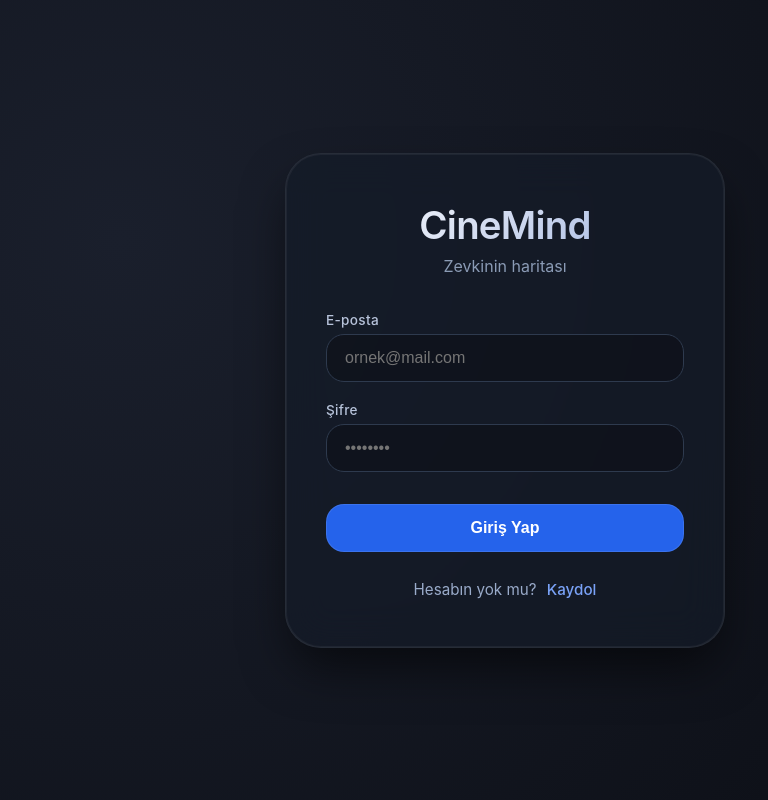
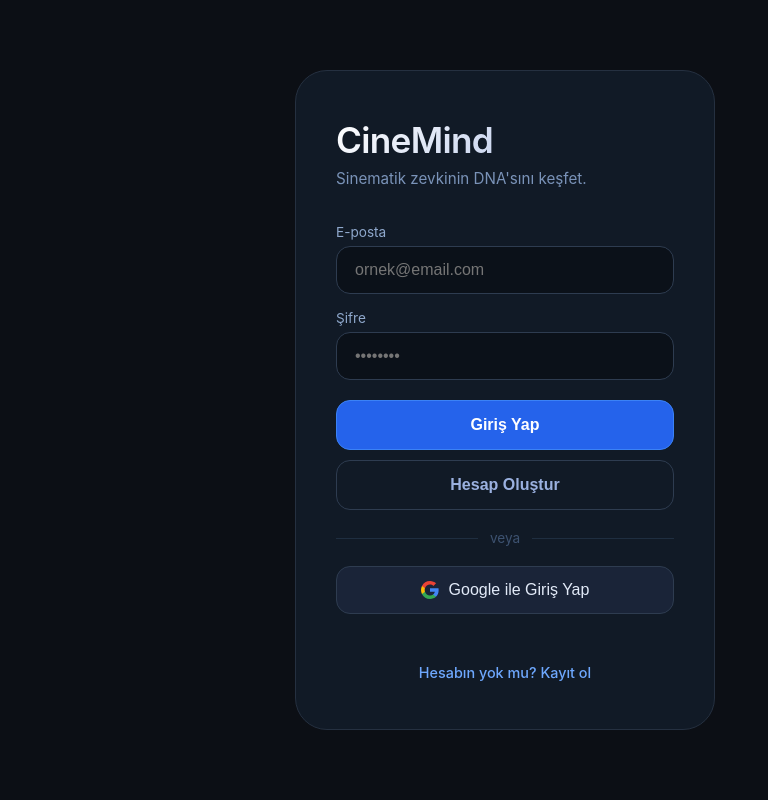
Before and after one commit to nexadigitalofficial/CineMind, a Flask app: page / in a window 1280 px wide. Shown: the whole page, without its empty margins (135-903 px from the left). Run offline with Flask 3, Linux system fonts and the light colour scheme; parts of the project's set-up code (start-up, migrations or seed data) failed here and were passed over; some libraries are stand-ins or nearby versions.

Commit message:
Update login.html

```diff
--- a/templates/login.html
+++ b/templates/login.html
@@ -4,243 +4,196 @@
     <meta charset="UTF-8">
     <meta name="viewport" content="width=device-width, initial-scale=1.0">
     <title>CineMind · Giriş</title>
-    <!-- Firebase JS SDK -->
     <script src="https://www.gstatic.com/firebasejs/9.22.0/firebase-app-compat.js"></script>
     <script src="https://www.gstatic.com/firebasejs/9.22.0/firebase-auth-compat.js"></script>
     <style>
-        * {
-            margin: 0;
-            padding: 0;
-            box-sizing: border-box;
-        }
+        * { margin: 0; padding: 0; box-sizing: border-box; }
         body {
-            font-family: -apple-system, BlinkMacSystemFont, 'Segoe UI', Roboto, Helvetica, sans-serif;
-            background: radial-gradient(circle at 20% 30%, #1a1f2c, #0a0c12);
+            font-family: -apple-system, BlinkMacSystemFont, 'Segoe UI', Roboto, sans-serif;
+            background: #0c0f15;
+            color: #edf2fb;
             min-height: 100vh;
             display: flex;
             align-items: center;
             justify-content: center;
-            color: #ffffff;
-            padding: 20px;
         }
-        .glass-card {
-            background: rgba(20, 28, 40, 0.7);
-            backdrop-filter: blur(20px);
-            -webkit-backdrop-filter: blur(20px);
-            border-radius: 36px;
+        .login-card {
+            background: #111a26;
+            border: 1px solid #253040;
+            border-radius: 32px;
             padding: 48px 40px;
             width: 100%;
-            max-width: 440px;
-            box-shadow: 0 25px 50px -8px rgba(0,0,0,0.6), 0 0 0 1px rgba(255,255,255,0.05) inset;
-            border: 1px solid rgba(255,255,255,0.08);
+            max-width: 420px;
         }
         .logo {
-            font-size: 2.4rem;
+            font-size: 2.2rem;
             font-weight: 600;
             letter-spacing: -0.02em;
-            margin-bottom: 8px;
-            background: linear-gradient(135deg, #ffffff, #a0b4e0);
+            background: linear-gradient(135deg, #ffffff, #9bb1e0);
             -webkit-background-clip: text;
             background-clip: text;
             color: transparent;
-            text-align: center;
+            margin-bottom: 8px;
         }
-        .sub {
-            text-align: center;
-            color: #8b9bb5;
-            margin-bottom: 36px;
-            font-size: 1rem;
-        }
-        .input-field {
-            margin-bottom: 20px;
-        }
-        .input-field label {
-            display: block;
-            font-size: 0.85rem;
-            font-weight: 500;
-            color: #b7c3da;
-            margin-bottom: 6px;
-            letter-spacing: 0.3px;
-        }
-        .input-field input {
+        .tagline { font-size: 0.95rem; color: #7a93b8; margin-bottom: 36px; }
+        .form-group { margin-bottom: 16px; }
+        label { display: block; font-size: 0.85rem; color: #8fa8cc; margin-bottom: 6px; }
+        input {
             width: 100%;
-            background: rgba(0,0,0,0.25);
-            border: 1.5px solid #2e3a4e;
-            border-radius: 18px;
+            background: #0b1119;
+            border: 1.5px solid #2e3c50;
+            border-radius: 14px;
             padding: 14px 18px;
             font-size: 1rem;
             color: white;
             outline: none;
-            transition: border 0.2s, box-shadow 0.2s;
+            transition: border-color 0.15s;
         }
-        .input-field input:focus {
-            border-color: #4f7df3;
-            box-shadow: 0 0 0 3px rgba(79, 125, 243, 0.15);
-        }
+        input:focus { border-color: #3b82f6; }
         .btn {
             width: 100%;
-            background: #2563eb;
-            border: none;
-            border-radius: 18px;
-            padding: 14px;
+            padding: 15px;
+            border-radius: 14px;
             font-size: 1rem;
             font-weight: 600;
-            color: white;
             cursor: pointer;
+            border: none;
             transition: all 0.15s;
-            margin-top: 12px;
-            border: 1px solid rgba(255,255,255,0.1);
+            margin-top: 4px;
         }
-        .btn:hover {
-            background: #1d4ed8;
-            transform: scale(0.99);
+        .btn-primary { background: #2563eb; color: white; border: 1px solid #3b82f6; }
+        .btn-primary:hover { background: #1d4ed8; }
+        .btn-secondary {
+            background: transparent;
+            color: #9bb1e0;
+            border: 1.5px solid #2e3c50;
+            margin-top: 10px;
         }
-        .btn.secondary {
-            background: transparent;
-            border: 1.5px solid #334155;
-            margin-top: 12px;
+        .btn-secondary:hover { background: #1a2438; }
+        .divider {
+            display: flex; align-items: center; gap: 12px;
+            margin: 20px 0; color: #3d5270; font-size: 0.85rem;
         }
-        .btn.secondary:hover {
-            background: rgba(255,255,255,0.03);
+        .divider::before, .divider::after {
+            content: ''; flex: 1; height: 1px; background: #1f2e40;
         }
-        .error-msg {
-            color: #f87171;
-            font-size: 0.9rem;
-            margin-top: 8px;
-            text-align: center;
+        .btn-google {
+            width: 100%; padding: 14px; border-radius: 14px;
+            background: #1a2438; border: 1.5px solid #2e3c50;
+            color: #e2eaf8; font-size: 1rem; font-weight: 500;
+            cursor: pointer; display: flex; align-items: center;
+            justify-content: center; gap: 10px; transition: all 0.15s;
         }
-        .toggle-text {
-            text-align: center;
-            margin-top: 28px;
-            color: #9aabca;
-            font-size: 0.95rem;
-        }
-        .toggle-link {
-            color: #7aa2f7;
-            cursor: pointer;
-            font-weight: 500;
-            margin-left: 6px;
-        }
+        .btn-google:hover { background: #1f2e47; border-color: #3b82f6; }
+        .toggle-link { text-align: center; margin-top: 18px; font-size: 0.9rem; color: #6b88b0; }
+        .toggle-link span { color: #6ea8fe; cursor: pointer; font-weight: 500; }
+        .toggle-link span:hover { text-decoration: underline; }
+        #statusMsg { margin-top: 12px; font-size: 0.9rem; min-height: 20px; text-align: center; }
+        .error { color: #f87171; }
+        .success { color: #4ade80; }
     </style>
 </head>
 <body>
-<div class="glass-card">
+<div class="login-card">
     <div class="logo">CineMind</div>
-    <div class="sub">Zevkinin haritası</div>
+    <div class="tagline">Sinematik zevkinin DNA'sını keşfet.</div>
 
-    <div id="loginForm">
-        <div class="input-field">
+    <div class="form-group">
         <label>E-posta</label>
-            <input type="email" id="loginEmail" placeholder="ornek@mail.com" autocomplete="email">
+        <input type="email" id="emailInput" placeholder="ornek@email.com" autocomplete="email">
     </div>
-        <div class="input-field">
+    <div class="form-group">
         <label>Şifre</label>
-            <input type="password" id="loginPassword" placeholder="••••••••" autocomplete="current-password">
-        </div>
-        <button class="btn" id="loginBtn">Giriş Yap</button>
+        <input type="password" id="passInput" placeholder="••••••••" autocomplete="current-password">
     </div>
 
-    <div id="signupForm" style="display: none;">
-        <div class="input-field">
-            <label>E-posta</label>
-            <input type="email" id="signupEmail" placeholder="ornek@mail.com">
-        </div>
-        <div class="input-field">
-            <label>Şifre</label>
-            <input type="password" id="signupPassword" placeholder="••••••••">
-        </div>
-        <button class="btn" id="signupBtn">Kaydol</button>
-    </div>
+    <button class="btn btn-primary" id="loginBtn">Giriş Yap</button>
+    <button class="btn btn-secondary" id="registerBtn">Hesap Oluştur</button>
 
-    <div id="errorMsg" class="error-msg"></div>
+    <div class="divider">veya</div>
 
-    <div class="toggle-text">
-        <span id="toggleMessage">Hesabın yok mu?</span>
-        <span class="toggle-link" id="toggleLink">Kaydol</span>
+    <button class="btn-google" id="googleBtn">
+        <svg width="18" height="18" viewBox="0 0 18 18">
+            <path fill="#4285F4" d="M17.64 9.2c0-.637-.057-1.251-.164-1.84H9v3.481h4.844c-.209 1.125-.843 2.078-1.796 2.717v2.258h2.908c1.702-1.567 2.684-3.874 2.684-6.615z"/>
+            <path fill="#34A853" d="M9 18c2.43 0 4.467-.806 5.956-2.18l-2.908-2.259c-.806.54-1.837.86-3.048.86-2.344 0-4.328-1.584-5.036-3.711H.957v2.332A8.997 8.997 0 0 0 9 18z"/>
+            <path fill="#FBBC05" d="M3.964 10.71A5.41 5.41 0 0 1 3.682 9c0-.593.102-1.17.282-1.71V4.958H.957A8.996 8.996 0 0 0 0 9c0 1.452.348 2.827.957 4.042l3.007-2.332z"/>
+            <path fill="#EA4335" d="M9 3.58c1.321 0 2.508.454 3.44 1.345l2.582-2.58C13.463.891 11.426 0 9 0A8.997 8.997 0 0 0 .957 4.958L3.964 7.29C4.672 5.163 6.656 3.58 9 3.58z"/>
+        </svg>
+        Google ile Giriş Yap
+    </button>
+
+    <div id="statusMsg"></div>
+    <div class="toggle-link">
+        <span id="toggleText">Hesabın yok mu? <span id="toggleLink">Kayıt ol</span></span>
     </div>
 </div>
 
 <script>
-    // Firebase yapılandırması - KENDİ BİLGİLERİNİZLE DEĞİŞTİRİN
     const firebaseConfig = {
         apiKey: "AIzaSyA4sliX6WakLaE5mj1WsLliV8VOSDSY__w",
         authDomain: "cinemind-96f2c.firebaseapp.com",
         projectId: "cinemind-96f2c",
         storageBucket: "cinemind-96f2c.firebasestorage.app",
         messagingSenderId: "126711652018",
-  appId: "1:126711652018:web:1ab75aaa549719b32973ab",
-  measurementId: "G-VPXK2K1KMQ"
+        appId: "1:126711652018:web:1ab75aaa549719b32973ab"
     };
 
     firebase.initializeApp(firebaseConfig);
     const auth = firebase.auth();
 
-    // UI elementleri
-    const loginForm = document.getElementById('loginForm');
-    const signupForm = document.getElementById('signupForm');
-    const toggleLink = document.getElementById('toggleLink');
-    const toggleMessage = document.getElementById('toggleMessage');
-    const errorMsg = document.getElementById('errorMsg');
+    auth.onAuthStateChanged(user => {
+        if (user) window.location.href = '/dashboard';
+    });
 
-    let isLogin = true;
+    let isRegister = false;
+    const statusMsg = document.getElementById('statusMsg');
 
-    function toggleMode() {
-        isLogin = !isLogin;
-        if (isLogin) {
-            loginForm.style.display = 'block';
-            signupForm.style.display = 'none';
-            toggleMessage.innerText = 'Hesabın yok mu?';
-            toggleLink.innerText = 'Kaydol';
-        } else {
-            loginForm.style.display = 'none';
-            signupForm.style.display = 'block';
-            toggleMessage.innerText = 'Zaten hesabın var mı?';
-            toggleLink.innerText = 'Giriş Yap';
-        }
-        errorMsg.innerText = '';
+    function setStatus(msg, type = '') {
+        statusMsg.innerText = msg;
+        statusMsg.className = type;
     }
 
-    toggleLink.addEventListener('click', toggleMode);
-
-    // Giriş
     document.getElementById('loginBtn').addEventListener('click', async () => {
-        const email = document.getElementById('loginEmail').value.trim();
-        const pass = document.getElementById('loginPassword').value;
-        errorMsg.innerText = '';
+        const email = document.getElementById('emailInput').value.trim();
+        const pass = document.getElementById('passInput').value;
+        if (!email || !pass) { setStatus('E-posta ve şifre gerekli.', 'error'); return; }
         try {
+            if (isRegister) {
+                await auth.createUserWithEmailAndPassword(email, pass);
+                setStatus('Hesap oluşturuldu!', 'success');
+            } else {
                 await auth.signInWithEmailAndPassword(email, pass);
-            window.location.href = '/dashboard';
+            }
         } catch (e) {
-            errorMsg.innerText = e.message;
+            const msgs = {
+                'auth/user-not-found': 'Kullanıcı bulunamadı.',
+                'auth/wrong-password': 'Yanlış şifre.',
+                'auth/email-already-in-use': 'Bu e-posta zaten kayıtlı.',
+                'auth/weak-password': 'Şifre en az 6 karakter olmalı.',
+                'auth/invalid-email': 'Geçersiz e-posta formatı.'
+            };
+            setStatus(msgs[e.code] || e.message, 'error');
         }
     });
 
-    // Kayıt
-    document.getElementById('signupBtn').addEventListener('click', async () => {
-        const email = document.getElementById('signupEmail').value.trim();
-        const pass = document.getElementById('signupPassword').value;
-        errorMsg.innerText = '';
+    document.getElementById('registerBtn').addEventListener('click', () => {
+        isRegister = !isRegister;
+        document.getElementById('loginBtn').innerText = isRegister ? 'Hesap Oluştur' : 'Giriş Yap';
+        document.getElementById('registerBtn').innerText = isRegister ? 'Giriş ekranına dön' : 'Hesap Oluştur';
+        setStatus('');
+    });
+
+    document.getElementById('googleBtn').addEventListener('click', async () => {
+        const provider = new firebase.auth.GoogleAuthProvider();
         try {
-            await auth.createUserWithEmailAndPassword(email, pass);
-            window.location.href = '/dashboard';
+            await auth.signInWithPopup(provider);
         } catch (e) {
-            errorMsg.innerText = e.message;
+            setStatus(e.message, 'error');
         }
     });
 
-    // Enter ile gönderim
-    document.querySelectorAll('input').forEach(input => {
-        input.addEventListener('keypress', (e) => {
-            if(e.key === 'Enter') {
-                if(isLogin) document.getElementById('loginBtn').click();
-                else document.getElementById('signupBtn').click();
-            }
-        });
-    });
-
-    // Oturum açıksa dashboard'a yönlendir
-    auth.onAuthStateChanged(user => {
-        if (user) window.location.href = '/dashboard';
+    document.getElementById('passInput').addEventListener('keypress', e => {
+        if (e.key === 'Enter') document.getElementById('loginBtn').click();
     });
 </script>
 </body>
```
Lines whose indentation alone changed are shown as unchanged.
